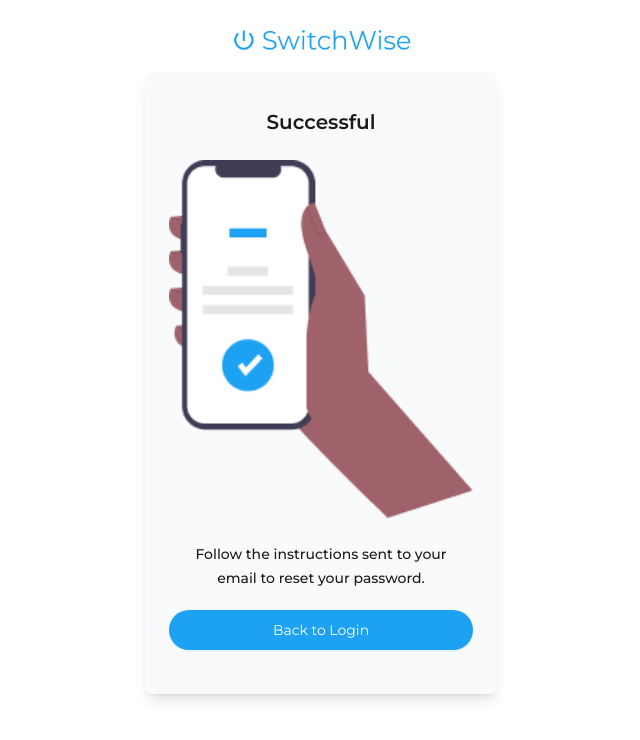
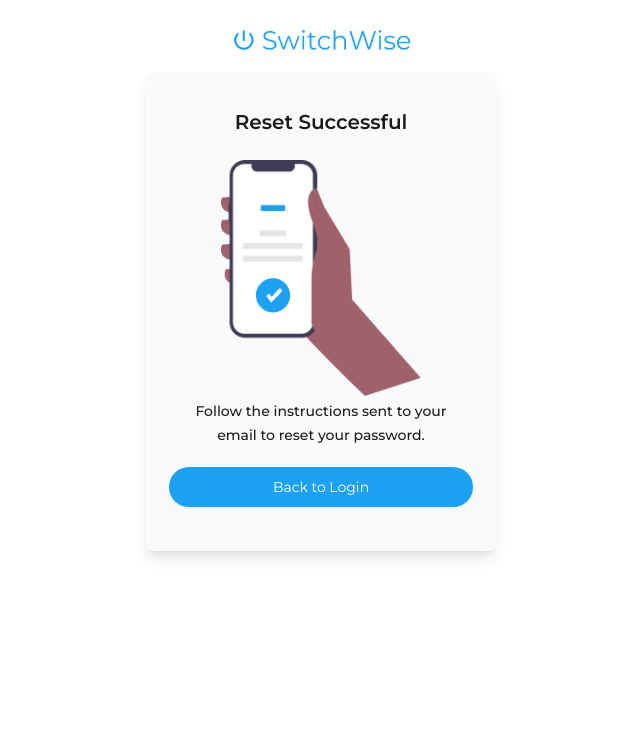
Before and after one commit to Onyx1709/switchwise, a React (Vite) app: page /account/forgot-password/success in a window 1280 px wide. Shown: the top 740 px of the page, without its empty margins (319-959 px from the left). Built offline with nearby package versions, Linux system fonts and the light colour scheme; no server answers.

Commit message:
Added loading state

```diff
--- a/src/containers/account/forgot-password-success.jsx
+++ b/src/containers/account/forgot-password-success.jsx
@@ -7,10 +7,10 @@ function ForgotPasswordSuccess() {
 	return (
 		<>
 			<h2 className="font-semibold my-3 text-center text-lg text-secondary-500 md:text-xl">
-				Successful
+				Reset Successful
 			</h2>
-			<div className="flex justify-center py-3 w-full">
-				<div className="w-full">
+			<div className="flex justify-center h-full py-3 w-full">
+				<div className="h-full max-h-[215px] max-w-[200px] w-full">
 					<img
 						className="h-full w-full"
 						src="/images/hand_holding_phone.png"
--- a/src/containers/account/forgot-password.jsx
+++ b/src/containers/account/forgot-password.jsx
@@ -1,10 +1,18 @@
 import { Alert, Button, Input } from 'antd';
-import { Form, useActionData } from 'react-router-dom';
+import React from 'react';
+import { Form, useActionData, useNavigation } from 'react-router-dom';
 
 import routes from '../../config/routes';
 
 function ForgotPassword() {
 	const action = useActionData();
+
+	const { state } = useNavigation();
+
+	const loading = React.useMemo(
+		() => state === 'submitting' || state === 'loading',
+		[state]
+	);
 
 	return (
 		<>
@@ -32,6 +40,7 @@ function ForgotPassword() {
 						allowClear
 						className="border-secondary-500 rounded-3xl"
 						id="email"
+						disabled={loading}
 						name="email"
 						placeholder="johndoe@gmail.com"
 						shape=""
@@ -43,6 +52,8 @@ function ForgotPassword() {
 				<div className="my-3 py-2">
 					<Button
 						block
+						disabled={loading}
+						loading={loading}
 						htmlType="submit"
 						size="large"
 						shape="round"
```
